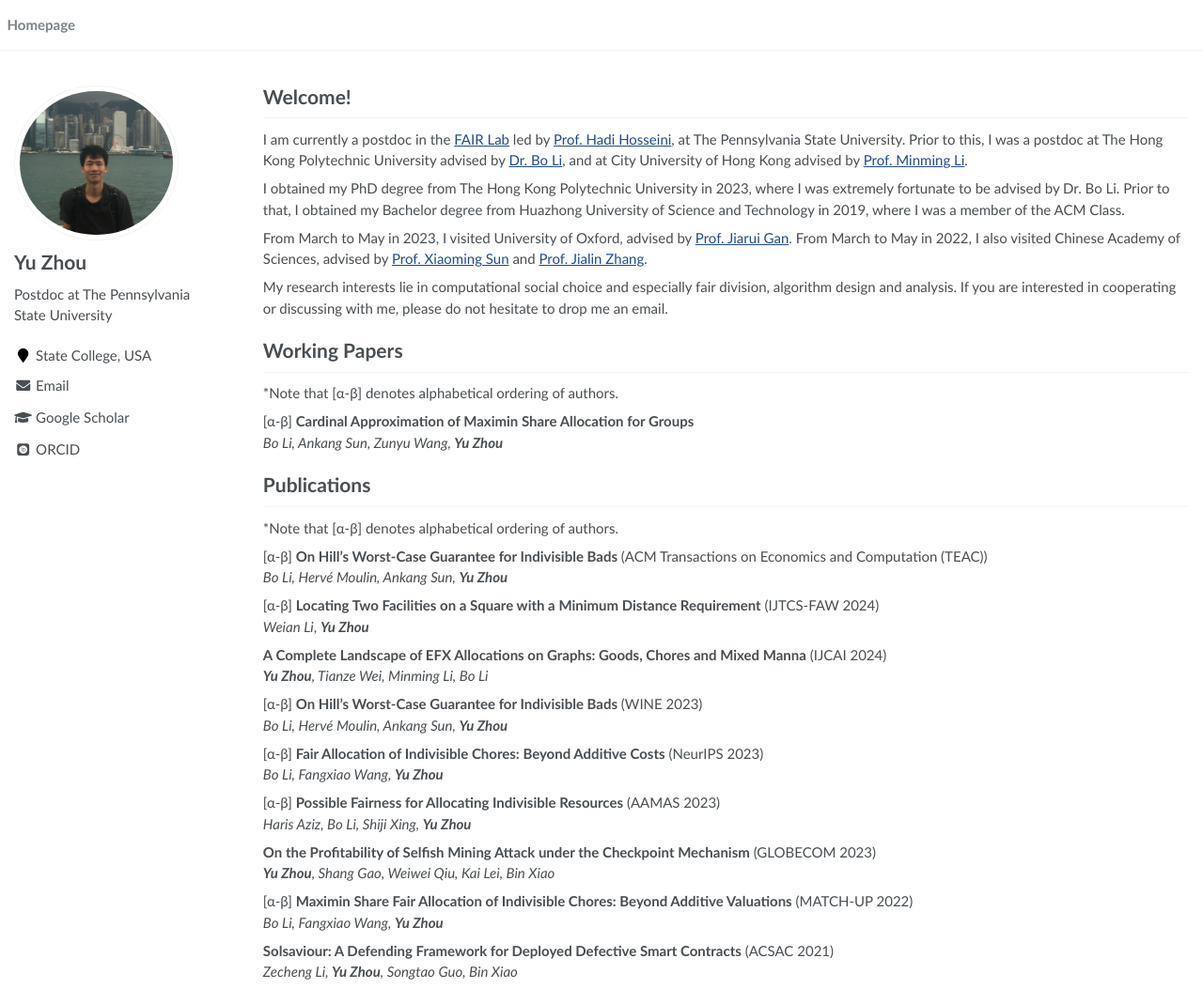
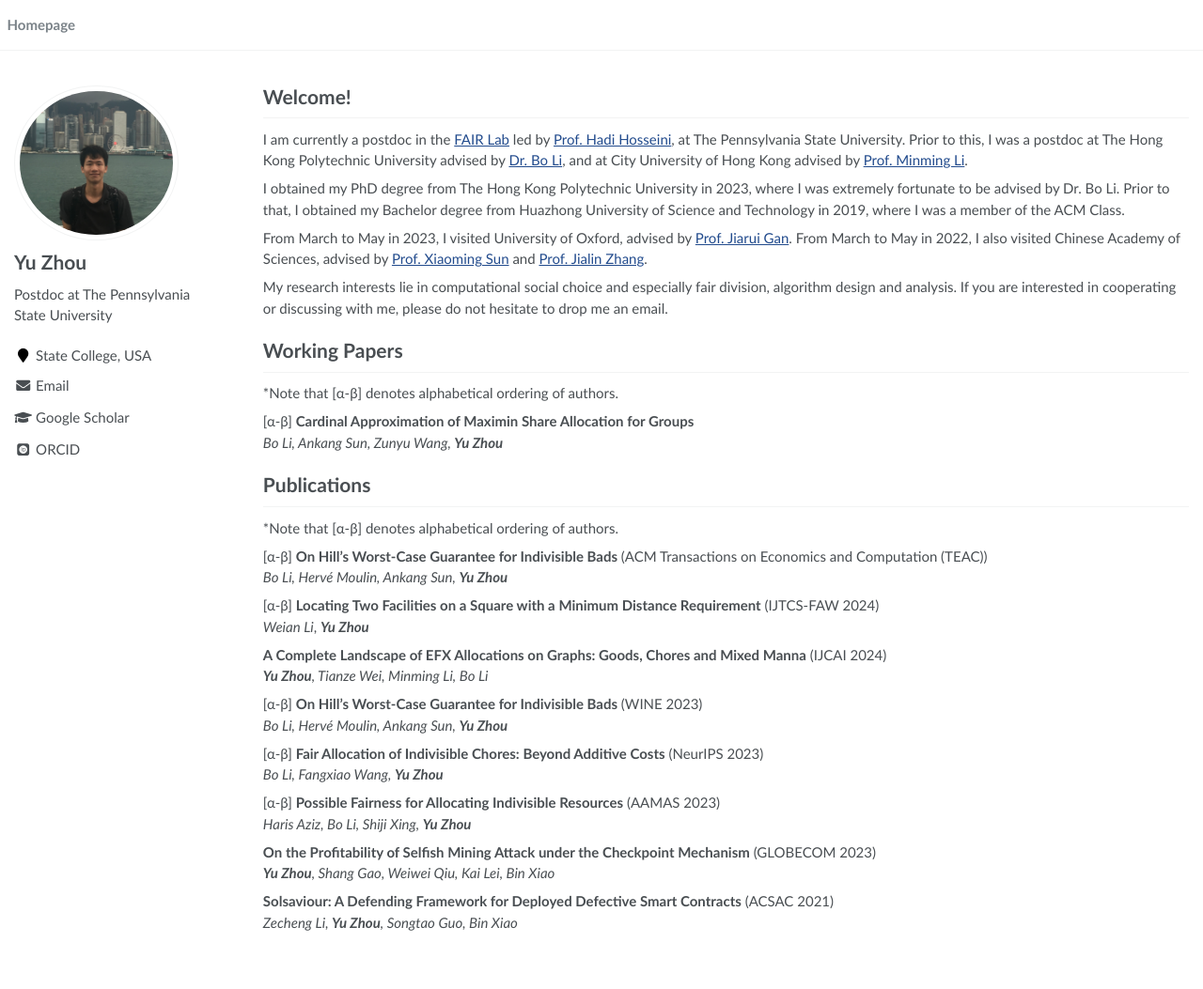
Before and after one commit to yuzhouhomepage/yuzhouhomepage.github.io, a Jekyll site: the page built from _pages/about.md, in a window 1280 px wide and 1053 px high. Shown: the whole window at 94% size. Built offline with Jekyll 4.4.1, drawn with Linux system fonts in a browser that asks for light colours; some web fonts are replaced.

Commit message:
Update about.md

```diff
--- a/_pages/about.md
+++ b/_pages/about.md
@@ -59,8 +59,5 @@ If you are interested in cooperating or discussing with me, please do not hesita
 **On the Profitability of Selfish Mining Attack under the Checkpoint Mechanism** (GLOBECOM 2023)
 ***Yu Zhou**, Shang Gao, Weiwei Qiu, Kai Lei, Bin Xiao*
 
-[&alpha;-&beta;] **Maximin Share Fair Allocation of Indivisible Chores: Beyond Additive Valuations** (MATCH-UP 2022)
-*Bo Li, Fangxiao Wang, **Yu Zhou***
-
 **Solsaviour: A Defending Framework for Deployed Defective Smart Contracts** (ACSAC 2021)
 *Zecheng Li, **Yu Zhou**, Songtao Guo, Bin Xiao*
```
